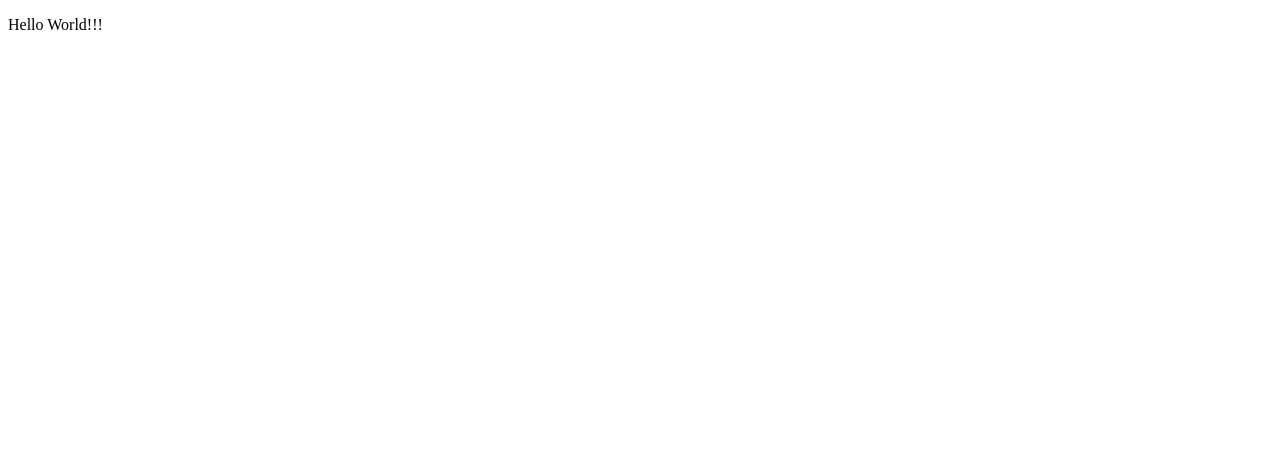
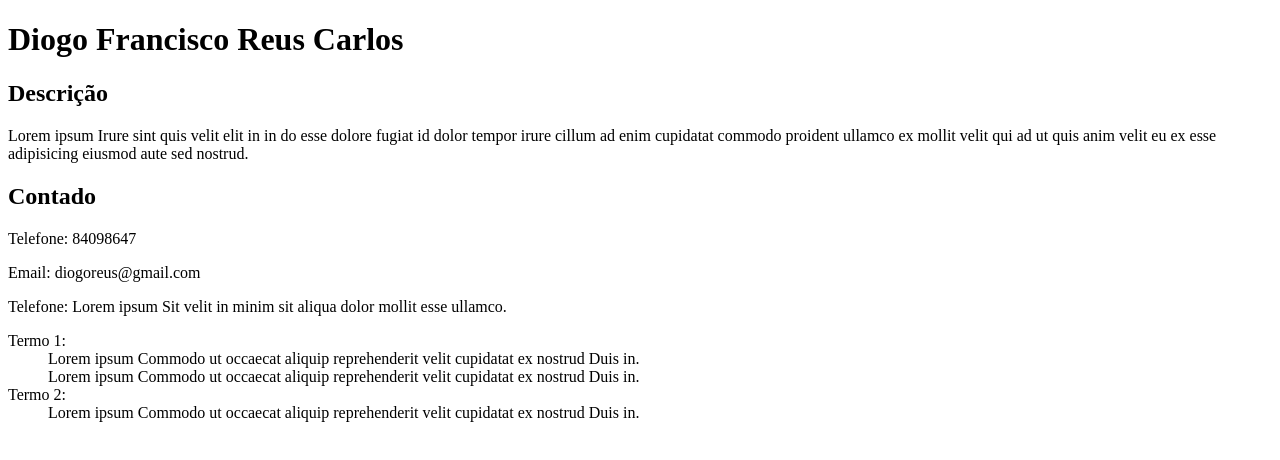
Before and after one commit to diogoreus-mobiliza/aulaId, a plain HTML site: page index.html in a window 1280 px wide. Drawn offline with Linux system fonts and the light colour scheme.

Commit message:
Comit Aula 2
Comit Aula 2

```diff
--- a/index.html
+++ b/index.html
@@ -5,6 +5,24 @@
 	</head>
 
 	<body>
-		<p>Hello World!!!</p>
+		<h1>Diogo Francisco Reus Carlos</h1>
+
+		<h2>Descrição</h2>
+		<p>Lorem ipsum Irure sint quis velit elit in in do esse dolore fugiat id dolor tempor irure cillum ad enim cupidatat commodo proident ullamco ex mollit velit qui ad ut quis anim velit eu ex esse adipisicing eiusmod aute sed nostrud.</p>
+
+		<h2>Contado</h2>
+		<p>Telefone: 84098647</p>
+		<p>Email: diogoreus@gmail.com</p>
+		<p>Telefone: Lorem ipsum Sit velit in minim sit aliqua dolor mollit esse ullamco.</p>
+
+
+		<dl>
+			<dt>Termo 1:</dt>
+			<dd>Lorem ipsum Commodo ut occaecat aliquip reprehenderit velit cupidatat ex nostrud Duis in.</dd>
+			<dd>Lorem ipsum Commodo ut occaecat aliquip reprehenderit velit cupidatat ex nostrud Duis in.</dd>
+			<dt>Termo 2:</dt>
+			<dd>Lorem ipsum Commodo ut occaecat aliquip reprehenderit velit cupidatat ex nostrud Duis in.</dd>
+		</dl>
+
 	</body>
 </html>
```
